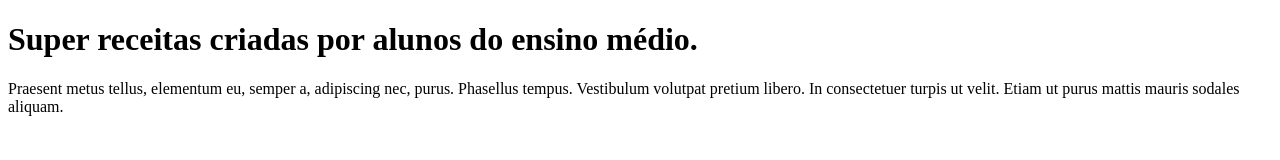
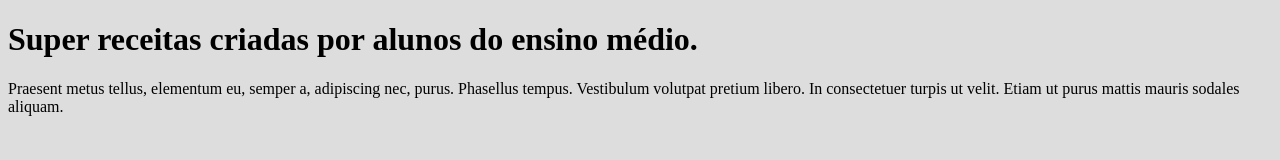
Before and after one commit to joaomiguel7/nem-receitas, a plain HTML site: page index.html in a window 1280 px wide. Drawn offline with Linux system fonts and the light colour scheme.

Commit message:
background

```diff
--- /dev/null
+++ b/CSS/style.css
@@ -0,0 +1,3 @@
+body{
+  background-color: #DDD;
+}
--- a/index.html
+++ b/index.html
@@ -5,6 +5,7 @@
   <meta http-equiv="X-UA-Compatible" content="IE=edge">
   <meta name="viewport" content="width=device-width, initial-scale=1.0">
   <title>NEM Receitas</title>
+  <link rel="stylesheet" href="CSS/style.css">
 </head>
 <body>
   <h1>Super receitas criadas por alunos do ensino médio.</h1>
```
